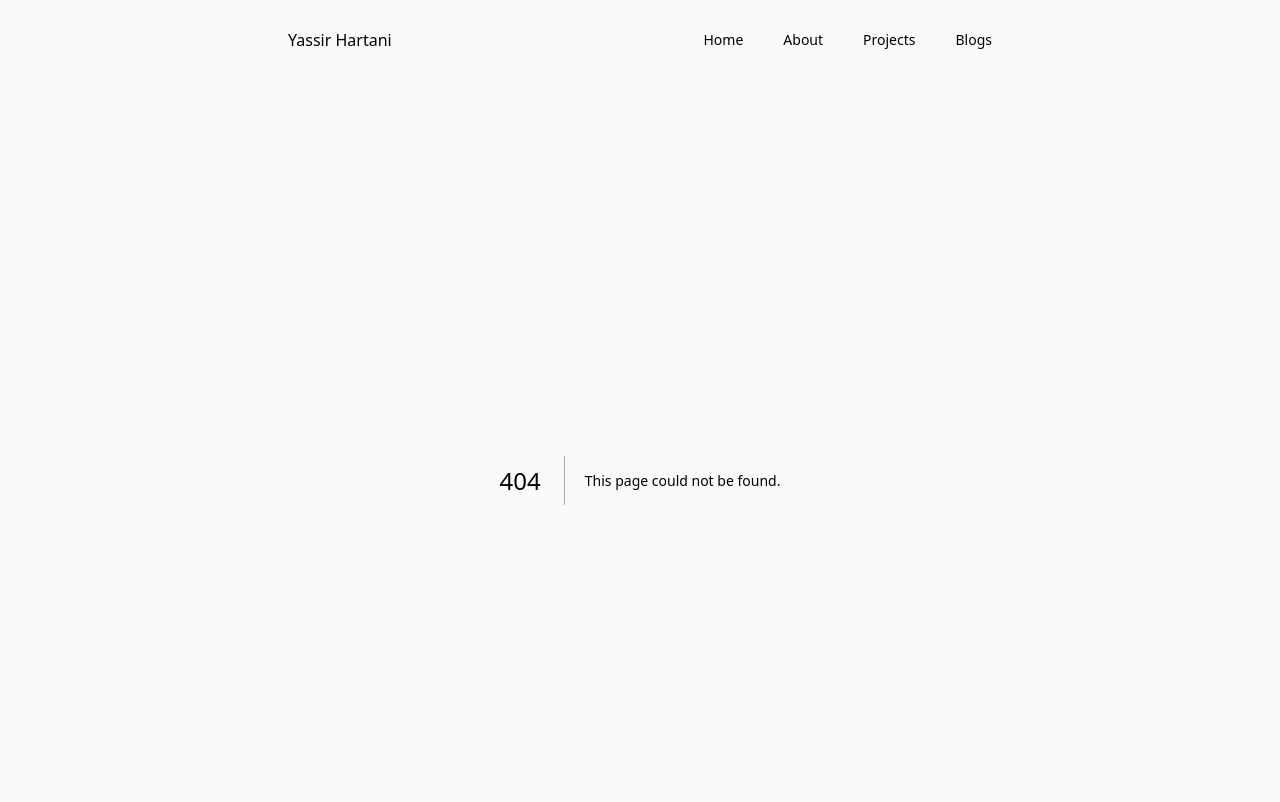
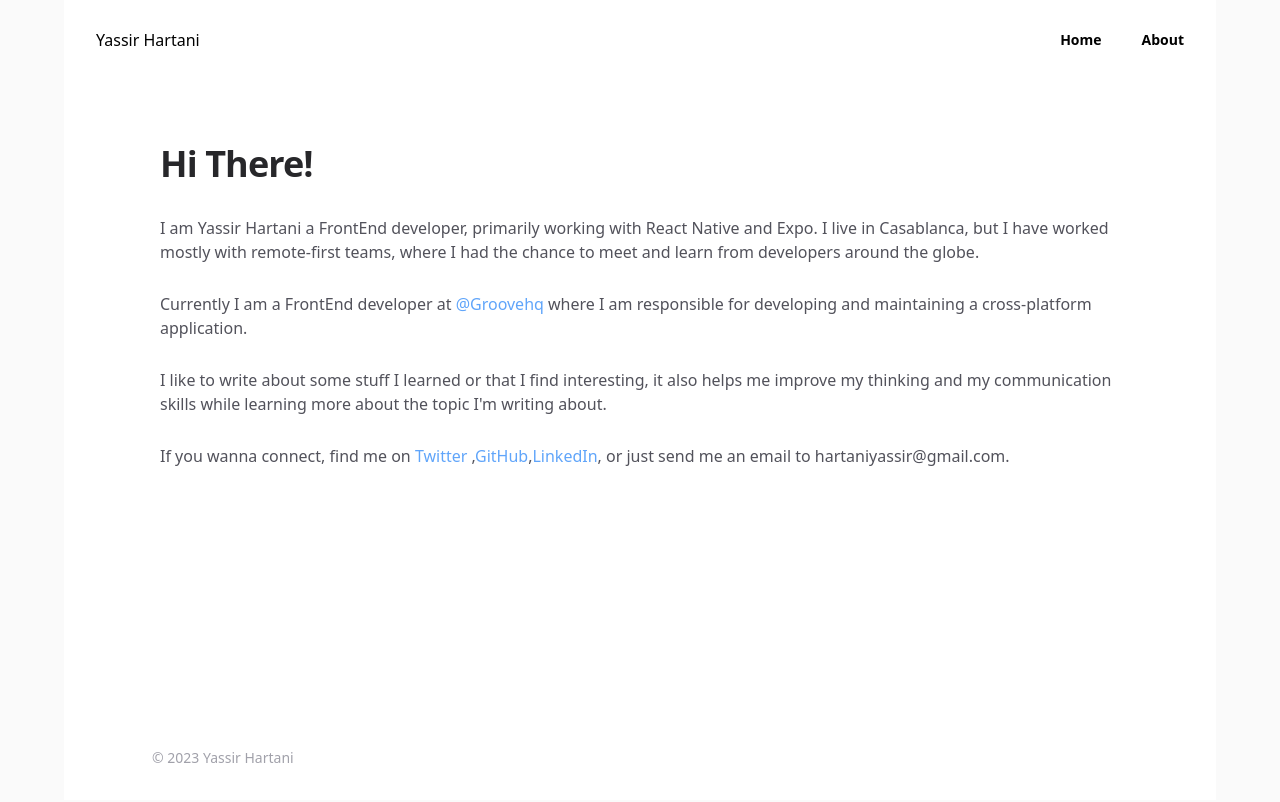
Before and after one commit to Yassir4/personal_portfolio, a Next.js app: page /about in a window 1280 px wide. Before the commit this address had no page. Shown: the top 802 px of the page. Built offline with nearby package versions, Linux system fonts and the light colour scheme.

Commit message:
add about page

```diff
--- /dev/null
+++ b/src/app/about/page.tsx
@@ -0,0 +1,29 @@
+import React from 'react';
+
+
+export interface Props {}
+
+const Blog: React.FC<Props> = () => {
+  return (
+    <div className='mt-16 mx-16'>
+      <h1 className='text-left text-4xl font-bold tracking-tight text-zinc-800'>
+        Hi There!
+      </h1>
+      <div className='mt-8 space-y-7 text-base text-zinc-600'>
+        <p>I am Yassir Hartani a FrontEnd developer, primarily working with React Native and Expo.
+          I live in Casablanca, but I have worked mostly with remote-first teams, where I had the chance to meet and learn from developers around the globe.
+        </p>
+        <p>
+          Currently I am a FrontEnd developer at <a href='https://google.com/' className='text-blue-400'>@Groovehq</a> where I am responsible for developing and maintaining a cross-platform application.
+        </p>
+        <p>
+          I like to write about some stuff I learned or that I find interesting, it also helps me improve my thinking and my communication skills while learning more about the topic I'm writing about.
+        </p>
+        <p>If you wanna connect, find me on <a href='https://google.com/' className='text-blue-400'>Twitter</a> ,<a href='https://google.com/' className='text-blue-400'>GitHub</a>,<a href='https://google.com/' className='text-blue-400'>LinkedIn</a>, or just send me an email to hartaniyassir@gmail.com.</p>
+      </div>
+
+    </div>
+  );
+};
+
+export default Blog;
--- a/src/app/layout.tsx
+++ b/src/app/layout.tsx
@@ -10,9 +10,21 @@ export default function RootLayout({
 }) {
   return (
     <html lang="en">
-      <body className="md:mx-[20%] mx-7 px-8 bg-zinc-50 min-h-screen">
-        <Navbar />
-        {children}
+      <body className="mx-7 px-8 bg-zinc-50 min-h-screen flex justify-center ">
+        <div className='bg-white ring-zinc-100 max-w-6xl lg:px-8 px-9 min-h-screen inset-0 flex flex-col justify-between'>
+          <div>
+            <Navbar />
+            {children}
+          </div>
+          <div className='ml-14'>
+            <div className='pb-8 mt-10 pt-10'>
+
+              <div className='text-sm text-zinc-400 font-medium ml-auto'>
+                © 2023 Yassir Hartani
+              </div>
+            </div>
+          </div>
+        </div>
       </body>
     </html>
   );
--- a/src/app/page.tsx
+++ b/src/app/page.tsx
@@ -1,9 +1,10 @@
 import Main from '@/components/Main';
-import Navbar from '@/components/Navbar';
 import BlogsPreview from '@/components/BlogsPreview';
 
 export default function Home() {
   return (
+    <div>
+
       <main className='flex justify-center align-center'>
         <title>Yassir | Front-End Developer</title>
         <div >
@@ -13,5 +14,6 @@ export default function Home() {
           </div>
         </div>
       </main>
+    </div>
   );
 }
--- a/src/app/posts/[slug]/page.tsx
+++ b/src/app/posts/[slug]/page.tsx
@@ -8,18 +8,22 @@ import BlogImage from '@/components/BlogImage';
 
 
 
-const getPostContent = async (slug: string) => {
+const getPostContent = async (slug: string): Promise<{
+  contentHtml: string;
+  date: string
+  title: string
+}> => {
   const folder = 'posts/';
   const file = `${folder}${slug}.md`;
   const content = fs.readFileSync(file, 'utf-8');
 
   const matterResult = matter(content);
-
+  // @ts-ignore
   return {contentHtml: matterResult.content, ...matterResult.data} ;
 };
 
 
-const Article: React.FC<{ params: { slug: string } }> = async ({params}) => {
+const Article = async ({params}: {params: { slug: string } }) => {
   const postData = await getPostContent(params.slug);
 
   return (
@@ -31,9 +35,12 @@ const Article: React.FC<{ params: { slug: string } }> = async ({params}) => {
       <article className='prose antialiased font-sans text-base'>
         <ReactMarkdown components={{
           img: (props) => {
-            return(
-              <BlogImage src={props.src} alt={props.alt}/>
-            );},
+            if(props.src)
+              return(
+                <BlogImage src={props.src} alt={props.alt}/>
+              );
+            return null;
+          }
         }}>
           {postData.contentHtml}
         </ReactMarkdown>
--- a/src/components/BlogsPreview.tsx
+++ b/src/components/BlogsPreview.tsx
@@ -6,11 +6,19 @@ import Link from 'next/link';
 import Date from './Date';
 
 const postsDirectory = path.join(process.cwd(), 'posts');
-const getPostMetaData = () => {
+type TPosts = {
+  date: string
+  title: string
+  preview: string
+  id: string
+}[]
+
+const getPostMetaData = (): TPosts => {
 
   const files = fs.readdirSync(postsDirectory);
 
-  const allPostsData = files.map((fileName) => {
+  // @ts-ignore
+  const allPostsData: TPosts = files.map((fileName) => {
     const id = fileName.replace(/\.md$/, '');
     const fullPath = path.join(postsDirectory, fileName);
     const fileContents = fs.readFileSync(fullPath, 'utf8');
@@ -21,6 +29,8 @@ const getPostMetaData = () => {
       ...matterResult.data,
     };
   });
+
+
   return allPostsData.sort((a, b) => {
     if (a.date < b.date) {
       return 1;
--- a/src/components/Main.tsx
+++ b/src/components/Main.tsx
@@ -6,8 +6,8 @@ export interface Props {}
 
 const Main: React.FC<Props> = () => {
   return (
-    <div className='my-20 w-full'>
-      <div className='w-[60%] sm:w-[70%]'>
+    <div className='my-20 w-full ml-10 md:ml-15'>
+      <div className='w-[60%] sm:w-[90%] md:w-[70%]'>
         <h1 className="my:20 text-3xl font-bold tracking-tight text-zinc-800 sm:text-1xl">Front End Developer, React/React Native.</h1>
         <p className="mt-6 text-base text-zinc-600 dark:text-zinc-400">I’m Yassir, a Front End Developer based in Morocco. I’m the founder and CEO of Planetaria, where we develop technologies that empower regular people to explore space on their own terms.</p>
       </div>
--- a/src/components/Navbar.tsx
+++ b/src/components/Navbar.tsx
@@ -8,20 +8,12 @@ import Link from 'next/link';
 const NAV_ITEMS = [
   {
     label: 'Home',
-    page: 'home',
+    page: '/',
   },
   {
     label: 'About',
     page: 'about',
   },
-  {
-    label: 'Projects',
-    page: 'projects',
-  },
-  {
-    label: 'Blogs',
-    page: 'blogs',
-  }
 ];
 
 export const SOCIAL_ITEMS = [
@@ -33,14 +25,14 @@ const Navbar = () => {
   const [navbar, setNavbar] = useState(false);
 
   return (
-    <header className='w-full h-20'>
+    <header className='w-full h-20 z-50'>
       <div className='flex justify-between items-center w-full h-full py-4 flex-row'>
         <p>Yassir Hartani</p>
         <div>
           <ul className="hidden md:flex md:flex-row">
             {NAV_ITEMS.map((item, index) => (
-              <Link href="/" key={index}>
-                <li className='ml-10 text-sm hover:text-gray-400 '>{item.label}</li>
+              <Link href={`/${item.page}`} key={index}>
+                <li className='ml-10 font-semibold text-sm hover:text-gray-400 '>{item.label}</li>
               </Link>
             ))}
           </ul>
@@ -50,7 +42,7 @@ const Navbar = () => {
         </div>
       </div>
       <div className={navbar ? 'md:hidden fixed left-0 top-0 w-full h-screen bg-black/70' : ''}>
-        <div className={navbar ? 'fixed left-0 top-0 w-[75%] sm:w-[60%] md:w-[45%] h-screen bg-[#ecf0f3] p-10' : 'fixed left-[-100%] top-0 w-[75%] sm:w-[60%] md:w-[45%] h-screen bg-[#ecf0f3] p-10'}>
+        <div className={navbar ? 'fixed left-0 top-0 w-[75%] sm:w-[60%] md:w-[45%] h-screen bg-white p-10' : 'fixed left-[-100%] top-0 w-[75%] sm:w-[60%] md:w-[45%] h-screen bg-[#ecf0f3] p-10'}>
           <div className='flex w-full items-center justify-between'>
             <p>Yassir Hartani</p>
             <div className='rounded-full shadow-lg shadow-gray-400 p-3 cursor-pointer' onClick={() => setNavbar(!navbar)}>
```
Lines whose indentation alone changed are shown as unchanged.
